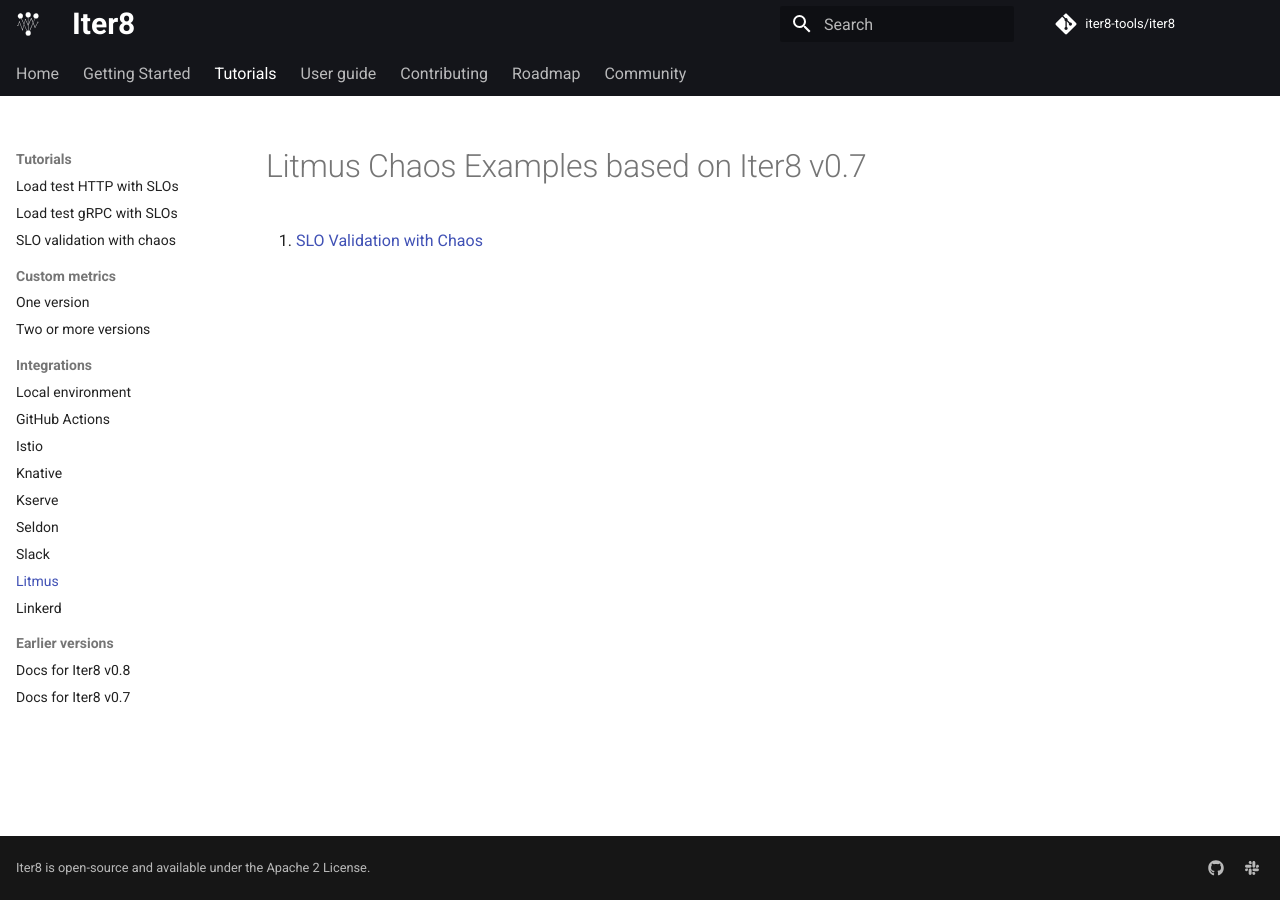
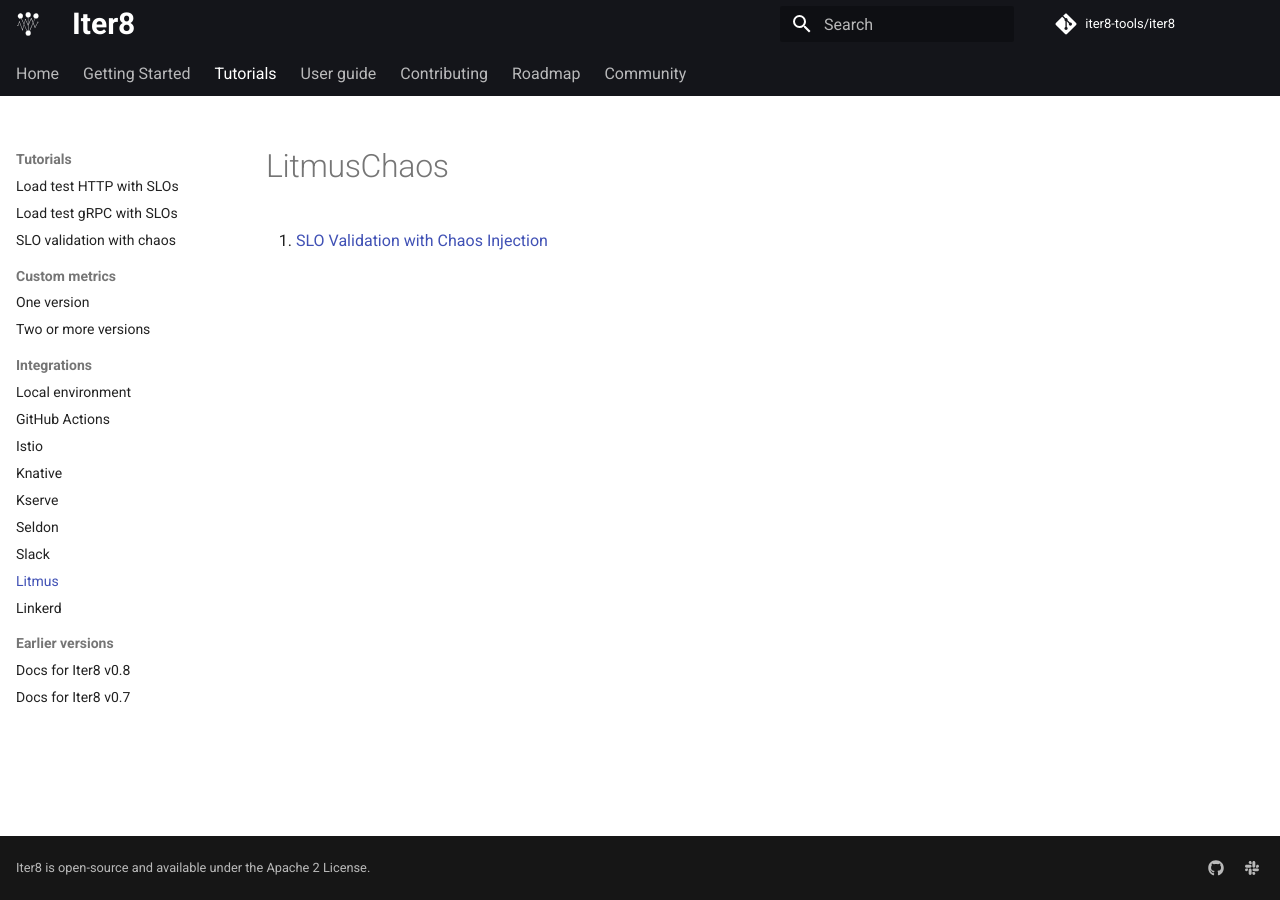
Before and after one commit to iter8-tools/docs, an MkDocs documentation site: the page built from docs/tutorials/integrations/litmus.md, in a window 1280 px wide. Built offline with MkDocs 1.6.1 and Material for MkDocs 9.7.7, drawn with Linux system fonts in a browser that asks for light colours; comment, search, counter and statistics services are not loaded; the version menu is left out.

Commit message:
working litmuschaos + iter8 experiment
Signed-off-by: Srinivasan Parthasarathy <spartha@us.ibm.com>

```diff
--- a/docs/tutorials/integrations/litmus.md
+++ b/docs/tutorials/integrations/litmus.md
@@ -2,6 +2,6 @@
 template: main.html
 ---
 
-# Litmus Chaos Examples based on Iter8 v0.7
+# LitmusChaos
 
-1. [SLO Validation with Chaos](https://iter8-tools.github.io/iter8/0.7/tutorials/deployments/slo-validation-chaos/)
+1. [SLO Validation with Chaos Injection](../chaos/slo-validation-chaos.md)
```
Also changed, not shown: docs/tutorials/chaos/slo-validation-chaos.md (+21 -19 lines).
